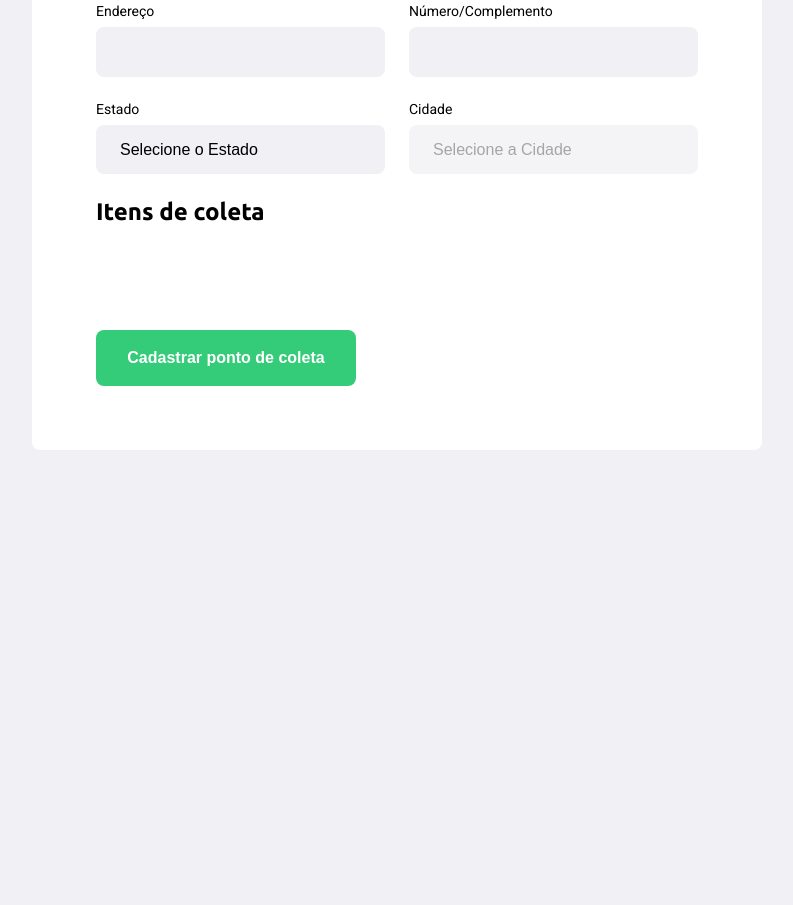
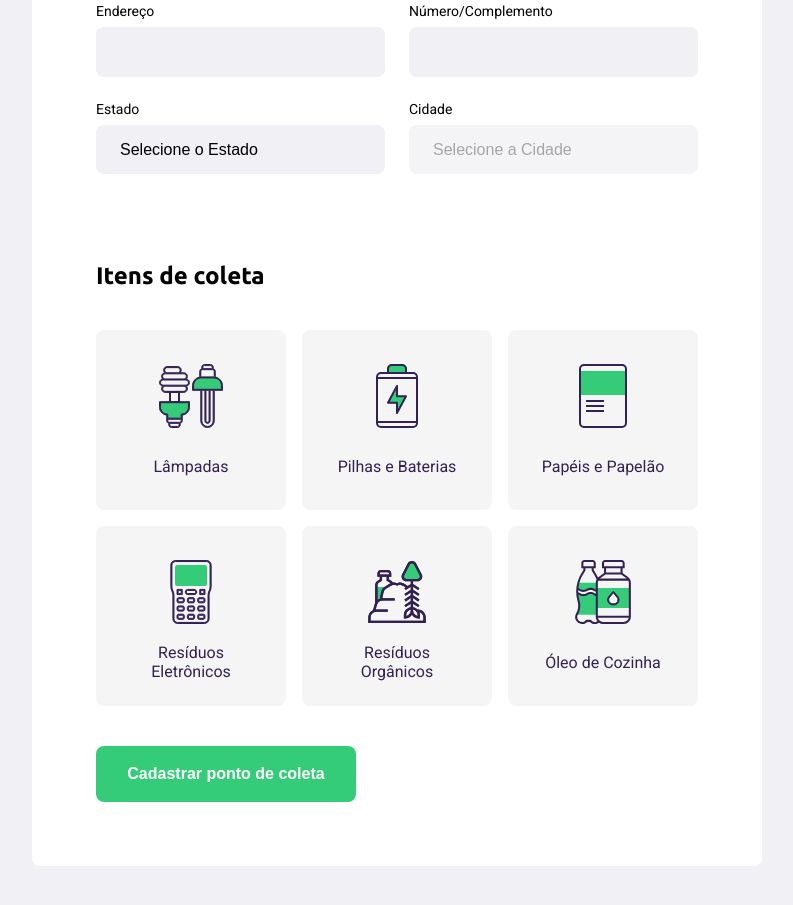
Before and after one commit to marianaherminia/NLW, a plain HTML site: page create-point.html in a window 1280 px wide. Shown: the part 505-1410 px from the top of the page, without its empty margins (243-1036 px from the left). Before the commit the page ends 1035 px from the top, so only its background shows below. Drawn offline with Linux system fonts and the light colour scheme; no server answers.

Commit message:
Images added.

```diff
--- a/create-point.html
+++ b/create-point.html
@@ -29,24 +29,24 @@
 
                 <div class="field">
                     <label for="name">Nome da entidade</label>
-                    <input type="text" name="name">
+                    <input type="text" name="name" required>
                 </div>
 
                 <div class="field-group">
                     <div class="field">
                         <label for="adress">Endereço</label>
-                        <input type="text" name="adress">
+                        <input type="text" name="adress" required>
                     </div>
                     <div class="field">
                         <label for="adress2">Número/Complemento</label>
-                        <input type="text" name="adress2">
+                        <input type="text" name="adress2" required>
                     </div>
                 </div>
 
                 <div class="field-group">
                     <div class="field">
                         <label for="state">Estado</label>
-                        <select name="uf">
+                        <select name="uf" required>
                             <option value="">Selecione o Estado</option>
                         </select>
 
@@ -55,7 +55,7 @@
 
                     <div class="field">
                         <label for="city">Cidade</label>
-                        <select name="city" disabled>
+                        <select name="city" disabled required>
                             <option value="">Selecione a Cidade</option>
                         </select>
                     </div>
@@ -67,13 +67,42 @@
 
             </fieldset>
 
-
-
-
+            <fieldset>
                 <legend>
                     <h2>Itens de coleta</h2>
                 </legend>
-            <fieldset>
+
+                <div class="items-grid">
+                    <li data-id="1">
+                        <img src= "assets/lampadas.svg" alt="Lâmpadas">
+                        <span>Lâmpadas</span>
+                    </li>
+
+                    <li data-id="2">
+                        <img src= "assets/baterias.svg" alt="Pilhas e Baterias">
+                        <span>Pilhas e Baterias</span>
+                    </li>
+
+                    <li data-id="3">
+                        <img src= "assets/papeis-papelao.svg" alt="Papéis e Papelão">
+                        <span>Papéis e Papelão</span>
+                    </li>
+
+                    <li data-id="4">
+                        <img src= "assets/eletronicos.svg" alt="Resíduos Eletrônicos">
+                        <span>Resíduos Eletrônicos</span>
+                    </li>
+
+                    <li data-id="5">
+                        <img src= "assets/organicos.svg" alt="Resíduos Orgânicos">
+                        <span>Resíduos Orgânicos</span>
+                    </li>
+
+                    <li data-id="6">
+                        <img src= "assets/oleo.svg" alt="Óleo de Cozinha">
+                        <span>Óleo de Cozinha</span>
+                    </li>
+                </div>
 
             </fieldset>
 
--- a/scripts/create-point.js
+++ b/scripts/create-point.js
@@ -40,7 +40,7 @@ function getCities(event) {
     .then( cities => {
 
         for( const city of cities) {
-            citySelect.innerHTML += `<option value="${city.id}">${city.nome}</option>`
+            citySelect.innerHTML += `<option value="${city.nome}">${city.nome}</option>`
 
         }
 
--- a/styles/create-point.css
+++ b/styles/create-point.css
@@ -131,3 +131,42 @@ form button{
 form button:hover{
     background-color: #2fb86e;
 }
+
+.items-grid {
+    list-style-type: none;
+
+    display: grid;
+    grid-template-columns: 1fr 1fr 1fr;
+    gap: 16px;
+}
+
+.items-grid li{
+    background-color: #f5f5f5;
+
+    border: 2px solid  #f5f5f5;
+    border-radius: 8px;
+
+    height: 180px;
+
+    padding: 32px 24px 16px;
+
+    display: flex;
+    flex-direction: column;/*muda a diração do fluxo*/
+    align-items: center;
+    justify-content: space-between;/*como a diração do fluxo mudou, o space passa a ser na direction da column */
+
+    text-align: center; /*alinha os textos*/
+
+    cursor: pointer;
+}
+
+.items-grid li span{
+    margin-top: 12px;
+
+    flex:1; /*preenche o resto do espaço*/
+
+    display: flex;
+    align-items: center;
+
+    color: var(--title-color);
+}
```
